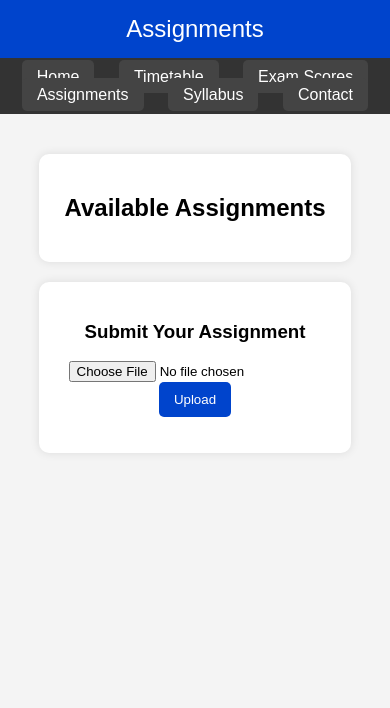
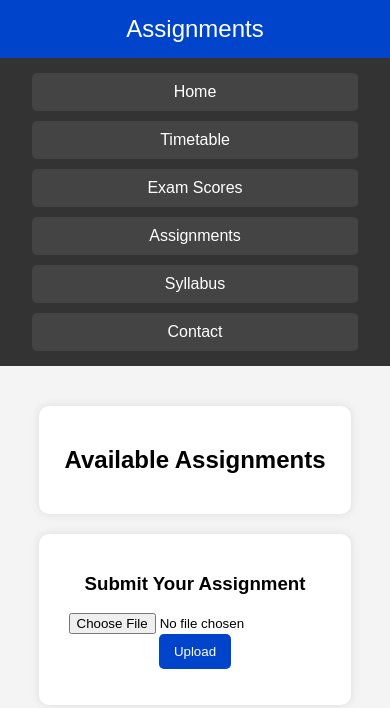
Before and after one commit to GhazwanBilal/school-website, a website: page assignments.html in a window 390 px wide. Drawn offline with Linux system fonts and the light colour scheme; no server answers.

Commit message:
Update assignments.html

```diff
--- a/assignments.html
+++ b/assignments.html
@@ -20,15 +20,17 @@
             font-size: 24px;
         }
         nav {
+            display: flex;
+            flex-wrap: wrap;
+            justify-content: center;
             background-color: #333;
             padding: 10px;
-            text-align: center;
         }
         nav a {
             color: white;
             text-decoration: none;
-            margin: 10px;
-            padding: 8px 15px;
+            margin: 5px;
+            padding: 10px 15px;
             background: #444;
             border-radius: 5px;
             transition: all 0.3s ease;
@@ -70,6 +72,16 @@
         button:hover {
             background: #002a80;
             transform: scale(1.1);
+        }
+        @media (max-width: 600px) {
+            nav {
+                flex-direction: column;
+                align-items: center;
+            }
+            nav a {
+                width: 80%;
+                text-align: center;
+            }
         }
     </style>
 </head>
```
